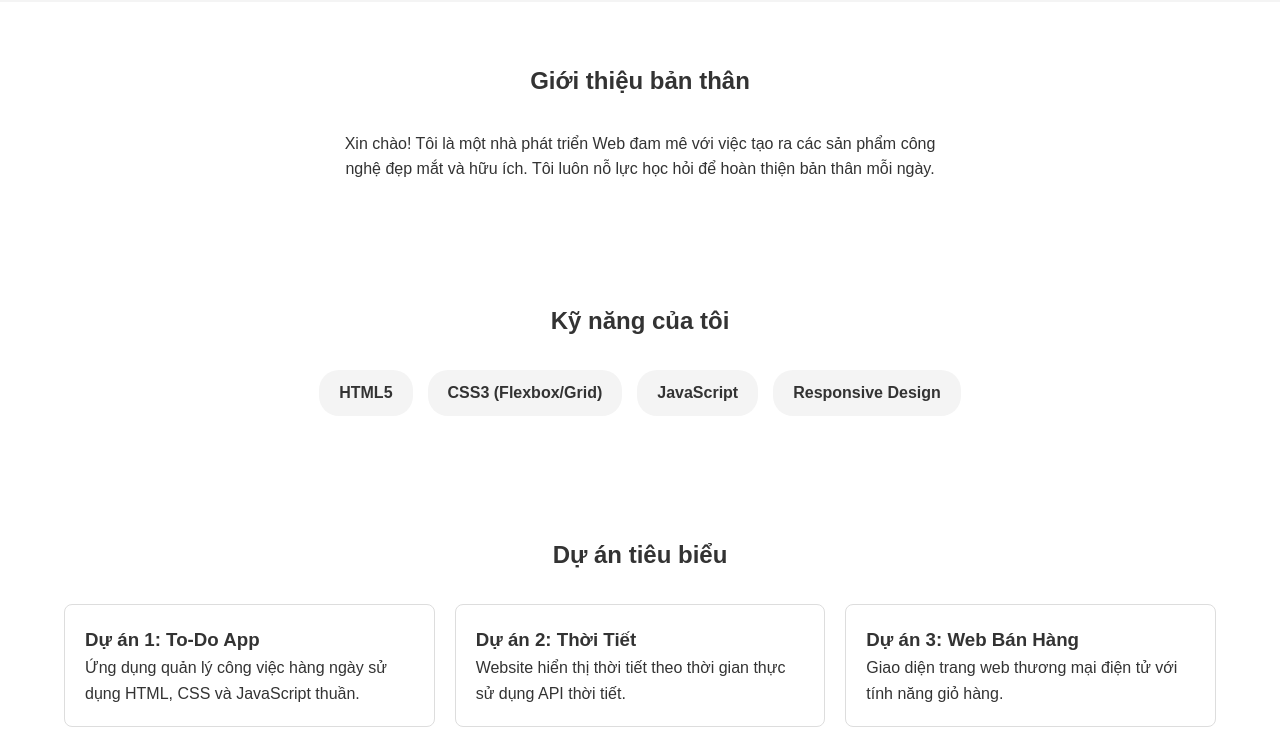
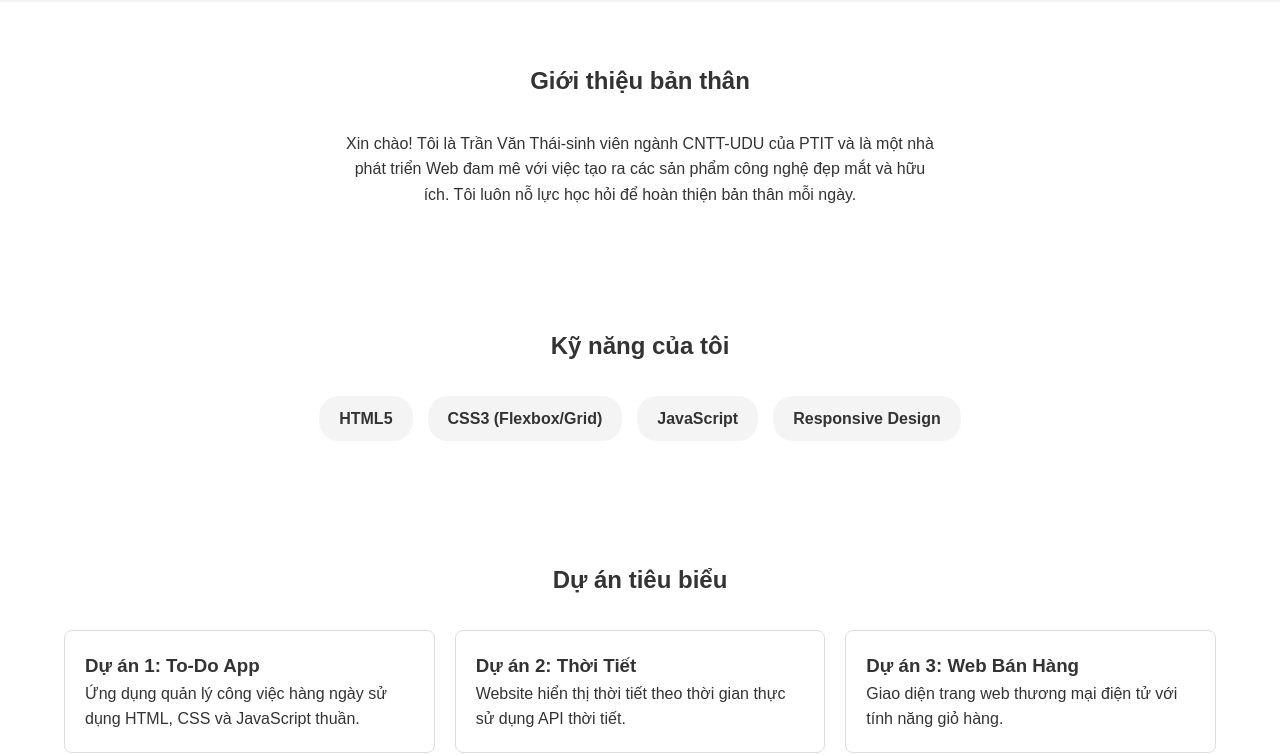
Before and after one commit to T-h-a-i/B25DCCC214-BaiTH01, a plain HTML site: page index.html in a window 1280 px wide. Shown: the part 81-836 px from the top of the page. Drawn offline with Linux system fonts and the light colour scheme.

Commit message:
portfolio

```diff
--- a/index.html
+++ b/index.html
@@ -26,7 +26,8 @@
     <!-- Phần giới thiệu -->
     <section id="about" class="reveal">
         <h2>Giới thiệu bản thân</h2>
-        <p class="about-text">Xin chào! Tôi là một nhà phát triển Web đam mê với việc tạo ra các sản phẩm công nghệ đẹp
+        <p class="about-text">Xin chào! Tôi là Trần Văn Thái-sinh viên ngành CNTT-UDU của PTIT và là một nhà phát triển
+            Web đam mê với việc tạo ra các sản phẩm công nghệ đẹp
             mắt và hữu ích. Tôi luôn nỗ lực học hỏi để hoàn thiện bản thân mỗi ngày.</p>
     </section>
 
```
